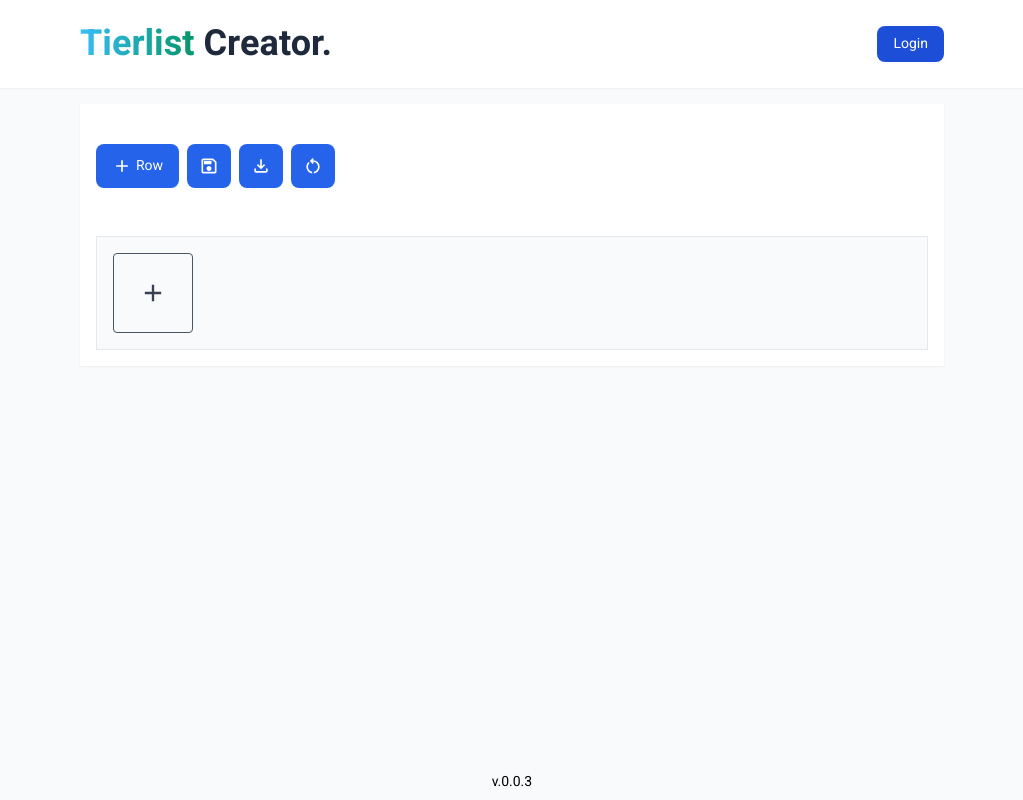
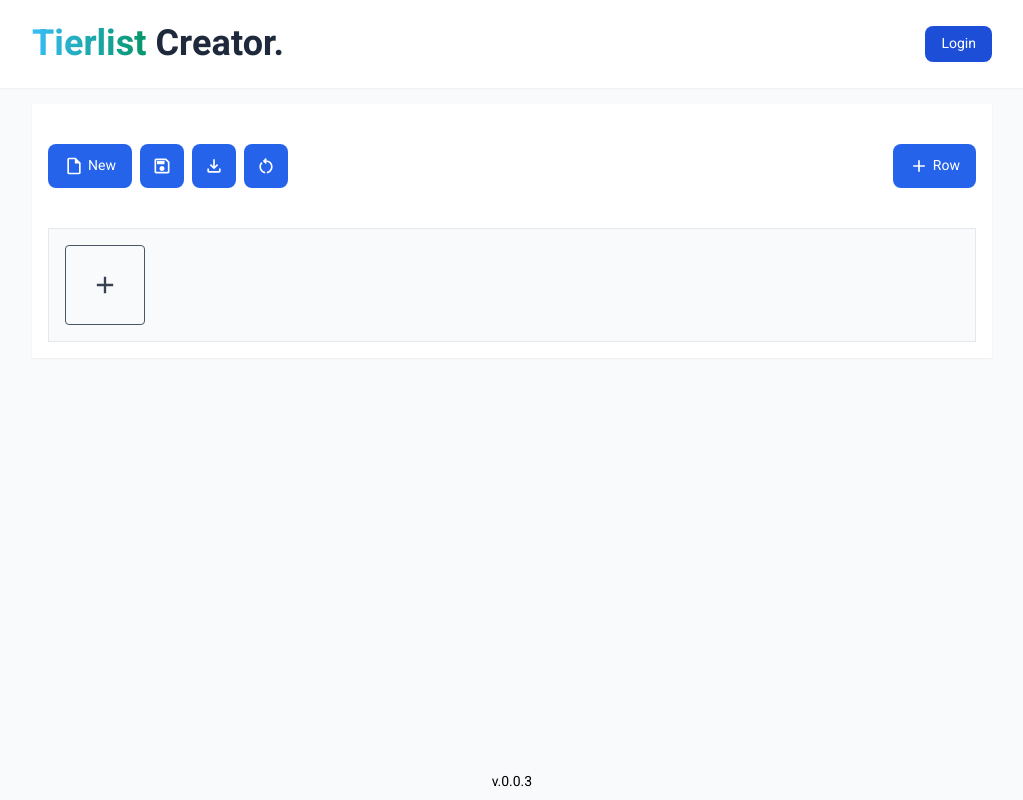
Before and after one commit to atlars/tier-list, a Vue app: page / in a window 1280 px wide. Shown: the whole page, without its empty margins (128-1151 px from the left). Built offline with nearby package versions, Linux system fonts and the light colour scheme.

Commit message:
feat: new file and adjust main layout

```diff
--- a/src/App.vue
+++ b/src/App.vue
@@ -3,7 +3,7 @@ import TierList from './views/TierList.vue'
 </script>
 
 <template>
-<div class="[&>*]:px-4 [&>*]:md:px-12 [&>*]:xl:px-52 min-h-screen flex flex-col">
+<div class="[&>*]:px-4 [&>*]:md:px-20 [&>*]:xl:px-40 [&>*]:2xl:px-60 min-h-screen flex flex-col">
   <nav class="flex items-center justify-between bg-white shadow-sm">
     <h1 class="my-6 text-4xl font-bold text-slate-800">
       <span class="bg-gradient-to-r from-sky-400 to-emerald-600 bg-clip-text text-transparent"
--- a/src/views/TierList.vue
+++ b/src/views/TierList.vue
@@ -135,10 +135,15 @@ function updateElement(element: TierElementData) {
 }
 
 function resetTierElements() {
-  tierRows.value.forEach(row => {
+  tierRows.value.forEach((row) => {
     availableElements.value.push(...row.elements)
     row.elements = []
   })
+}
+
+function newFile() {
+  tierRows.value = []
+  availableElements.value = []
 }
 
 function closeActiveDialog() {
@@ -153,21 +158,23 @@ function onRowDragStart() {
 
 <template>
   <div class="mt-4 bg-white p-4 shadow-sm">
-    <div class="my-4 inline-flex gap-2 py-2">
+    <div class="my-4 flex gap-2 py-2">
       <!-- New row button -->
       <button
         type="button"
+        @click="newFile"
         class="inline-flex items-center rounded-lg bg-blue-600 px-4 py-2.5 text-center text-sm font-medium text-white hover:bg-blue-700 focus:outline-none focus:ring-2 focus:ring-blue-300 dark:bg-blue-600 dark:hover:bg-blue-700 dark:focus:ring-blue-800"
-        @click="createRow"
       >
         <svg
-          class="me-1 h-5 w-5 fill-white"
           xmlns="http://www.w3.org/2000/svg"
           viewBox="0 -960 960 960"
+          class="me-1 h-5 w-5 fill-white"
         >
-          <path d="M440-440H200v-80h240v-240h80v240h240v80H520v240h-80v-240Z" />
+          <path
+            d="M240-80q-33 0-56.5-23.5T160-160v-640q0-33 23.5-56.5T240-880h320l240 240v480q0 33-23.5 56.5T720-80H240Zm280-520v-200H240v640h480v-440H520ZM240-800v200-200 640-640Z"
+          />
         </svg>
-        Row
+        New
       </button>
 
       <!-- Download button -->
@@ -200,13 +207,32 @@ function onRowDragStart() {
         @click="resetTierElements"
         class="rounded-lg bg-blue-600 p-3 text-sm font-medium text-white hover:bg-blue-700 focus:outline-none focus:ring-2 focus:ring-blue-300 dark:bg-blue-600 dark:hover:bg-blue-700 dark:focus:ring-blue-800"
       >
-        <svg xmlns="http://www.w3.org/2000/svg" viewBox="0 -960 960 960" class="w-5 h-5 fill-white">
+        <svg xmlns="http://www.w3.org/2000/svg" viewBox="0 -960 960 960" class="h-5 w-5 fill-white">
           <path
             d="M440-122q-121-15-200.5-105.5T160-440q0-66 26-126.5T260-672l57 57q-38 34-57.5 79T240-440q0 88 56 155.5T440-202v80Zm80 0v-80q87-16 143.5-83T720-440q0-100-70-170t-170-70h-3l44 44-56 56-140-140 140-140 56 56-44 44h3q134 0 227 93t93 227q0 121-79.5 211.5T520-122Z"
           />
         </svg>
       </button>
+
+      <div class="flex-1"></div>
+
+      <!-- New row button -->
+      <button
+        type="button"
+        class="inline-flex items-center rounded-lg bg-blue-600 px-4 py-2.5 text-center text-sm font-medium text-white hover:bg-blue-700 focus:outline-none focus:ring-2 focus:ring-blue-300 dark:bg-blue-600 dark:hover:bg-blue-700 dark:focus:ring-blue-800"
+        @click="createRow"
+      >
+        <svg
+          class="me-1 h-5 w-5 fill-white"
+          xmlns="http://www.w3.org/2000/svg"
+          viewBox="0 -960 960 960"
+        >
+          <path d="M440-440H200v-80h240v-240h80v240h240v80H520v240h-80v-240Z" />
+        </svg>
+        Row
+      </button>
     </div>
+
     <div class="my-2"></div>
     <!--- Tier rows -->
     <draggable
```
